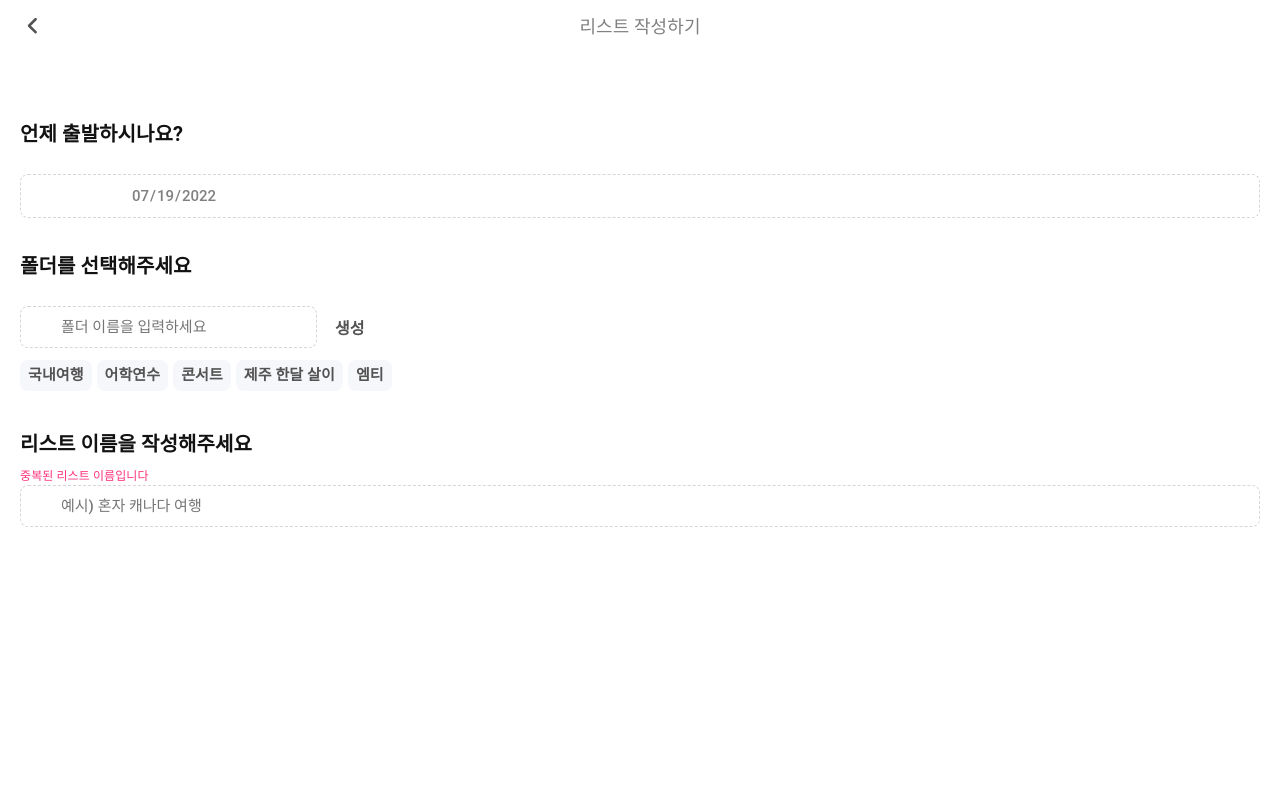
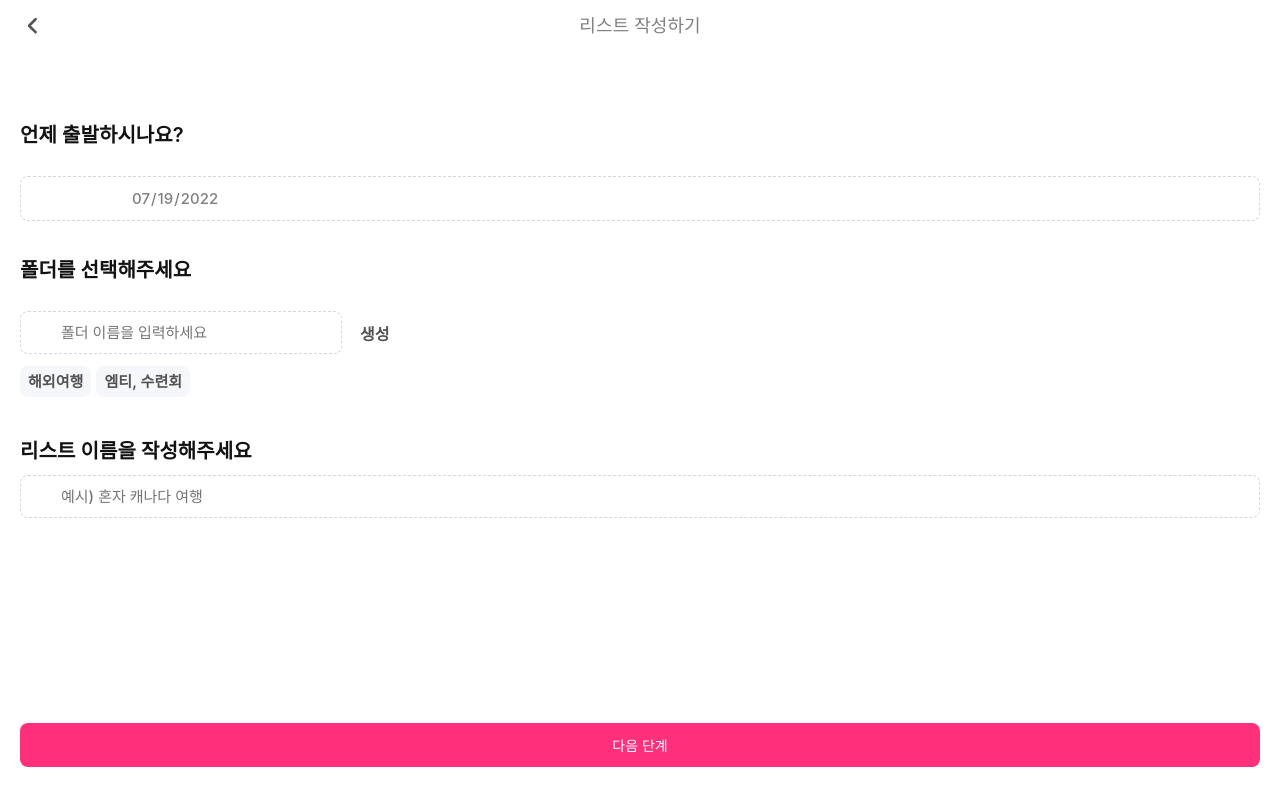
Before and after one commit to Team-Packman/Packman-Client, a Next.js app: page /list-intro in a window 1280 px wide. Built offline with nearby package versions, Linux system fonts and the light colour scheme.

Commit message:
feat/#35 : intro landing 기능 구현

```diff
--- a/pages/components/listIntro/ListIntroLanding.tsx
+++ b/pages/components/listIntro/ListIntroLanding.tsx
@@ -1,20 +1,44 @@
 import React, { useState } from 'react';
+import { useMutation, useQuery } from 'react-query';
 import styled from 'styled-components';
 import Header from '../../../components/common/Header';
+import { AddFolderInput } from '../../../service/folder';
+import { AddPakingListIntroInput } from '../../../service/packingList/alone';
 import { packmanColors } from '../../../styles/color';
+import useAPI from '../../../utils/hooks/useAPI';
 
-function ListIntroLanding() {
+interface ListIntroProps {
+  isAloned: boolean;
+}
+function ListIntroLanding(props: ListIntroProps) {
+  const { isAloned } = props;
+
+  const [date, setDate] = useState<string>('2022-07-16');
   const [folderName, setFolderName] = useState<string>('');
-  const [selectedTagIndex, setSelectedTagIndex] = useState<number>(-1);
-  const [isValidListName, setIsValidName] = useState<boolean>(false);
+  const [selectedTagIndex, setSelectedTagIndex] = useState<{ id: string; index: number }>({
+    id: '',
+    index: -1,
+  });
+  const [listName, setListName] = useState<string>('');
 
-  const tempArr = [
-    { id: '1', title: '국내여행' },
-    { id: '2', title: '어학연수' },
-    { id: '3', title: '콘서트' },
-    { id: '4', title: '제주 한달 살이' },
-    { id: '5', title: '엠티' },
-  ];
+  const getFolders = useAPI((api) => api.folder.getFolders);
+  const addIntroFolder = useAPI((api) => api.packingList.alone.addIntroFolder);
+  const addFolder = useAPI((api) => api.folder.addFolder);
+
+  const { data } = useQuery('folderList', () => getFolders(), {
+    suspense: true,
+  });
+  const { mutate: addIntroMutate, isError } = useMutation(
+    'addIntroFolder',
+    (info: AddPakingListIntroInput) => addIntroFolder(info),
+  );
+  const { mutate: addFolerMutate } = useMutation('addFolderName', (info: AddFolderInput) =>
+    addFolder(info),
+  );
+
+  if (!data) return null;
+
+  const { aloneFolders, togetherFolders } = data.data;
 
   const getTodayDate = () => {
     const current = new Date();
@@ -23,17 +47,29 @@ function ListIntroLanding() {
     return date;
   };
 
-  const handleChange = (e: React.ChangeEvent<HTMLInputElement>) => {
+  const handleFolderNameChange = (e: React.ChangeEvent<HTMLInputElement>) => {
     setFolderName(e.target.value);
   };
 
-  const handleClick = () => {
-    console.log('생성 버튼 클릭', folderName);
+  const handleDateChange = (e: React.ChangeEvent<HTMLInputElement>) => {
+    setDate(e.target.value);
   };
 
-  const handleTagClick = (index: number) => {
-    console.log('tag clicked', index);
-    setSelectedTagIndex(index);
+  const handleListNameChange = (e: React.ChangeEvent<HTMLInputElement>) => {
+    setListName(e.target.value);
+  };
+
+  // 폴더 생성 버튼 클릭
+  const handleAddFolder = () => {
+    addFolerMutate({ title: folderName, isAloned });
+  };
+
+  const handleTagClick = (id: string, index: number) => {
+    setSelectedTagIndex({ id, index });
+  };
+
+  const handleNextButtonClick = () => {
+    addIntroMutate({ departureDate: date, folderId: selectedTagIndex.id, title: listName });
   };
 
   return (
@@ -41,25 +77,36 @@ function ListIntroLanding() {
       <Header back title="리스트 작성하기" />
       <StyledDataContainer>
         <h3>언제 출발하시나요?</h3>
-        <input type="date" defaultValue={getTodayDate()} />
+        <input type="date" onChange={handleDateChange} defaultValue={getTodayDate()} />
       </StyledDataContainer>
       <StyledFolderContainer>
         <h3>폴더를 선택해주세요</h3>
         <div>
+          {/* Todo : folder 이름 입력후, 생성버튼 클릭 시 post 요청과 함께 데이터 변경하는 방법 */}
           <input
             type="text"
-            onChange={handleChange}
+            onChange={handleFolderNameChange}
             placeholder="폴더 이름을 입력하세요"
             maxLength={10}
           />
-          <button onClick={handleClick}>생성</button>
+          <button onClick={handleAddFolder}>생성</button>
         </div>
         <StyledTagContainer>
-          {tempArr.map((v, index) => (
+          {isAloned
+            ? aloneFolders.map((v, index) => (
                 <StyledTag
                   key={v.id}
-              isSelected={index === selectedTagIndex}
-              onClick={() => handleTagClick(index)}
+                  isSelected={index === selectedTagIndex.index}
+                  onClick={() => handleTagClick(v.id, index)}
+                >
+                  {v.title}
+                </StyledTag>
+              ))
+            : togetherFolders.map((v, index) => (
+                <StyledTag
+                  key={v.id}
+                  isSelected={index === selectedTagIndex.index}
+                  onClick={() => handleTagClick(v.id, index)}
                 >
                   {v.title}
                 </StyledTag>
@@ -69,15 +116,18 @@ function ListIntroLanding() {
       <StyledListNameContainer>
         <h3>리스트 이름을 작성해주세요</h3>
         <div>
-          {!isValidListName && <label>중복된 리스트 이름입니다</label>}
+          {isError && <label>중복된 리스트 이름입니다</label>}
           <input
             type="text"
-            onChange={handleChange}
             placeholder="예시) 혼자 캐나다 여행"
             maxLength={12}
+            onChange={handleListNameChange}
           />
         </div>
       </StyledListNameContainer>
+      <StyledButtonContainer>
+        <StyledNextButton onClick={handleNextButtonClick}>다음 단계</StyledNextButton>
+      </StyledButtonContainer>
     </StyledRoot>
   );
 }
@@ -209,3 +259,19 @@ export const StyledListNameContainer = styled.section`
     color: ${packmanColors.pmPink};
   }
 `;
+
+export const StyledButtonContainer = styled.section`
+  position: fixed;
+  bottom: 3.3rem;
+  left: 2rem;
+  width: calc(100% - 4rem);
+`;
+export const StyledNextButton = styled.button`
+  width: 100%;
+  padding: 1.2rem 2.9rem;
+  font-size: 1.4rem;
+  color: ${packmanColors.pmWhite};
+  background: ${packmanColors.pmPink};
+  border: none;
+  border-radius: 8px;
+`;
--- a/service/packingList/alone/mockAPI.ts
+++ b/service/packingList/alone/mockAPI.ts
@@ -1,14 +1,28 @@
-import { fetchPackingListWithFolders } from './../../../utils/axios/packingList/alone/mock';
-import { GetPackingListWithFoldersOutput } from './index';
+import {
+  fetchPackingListIntro,
+  fetchPackingListWithFolders,
+} from './../../../utils/axios/packingList/alone/mock';
+import {
+  AddPackingListIntroOutput,
+  AddPakingListIntroInput,
+  GetPackingListWithFoldersOutput,
+} from './index';
 import { AxiosInstance } from 'axios';
 import withAuth from '../../../utils/axios/withAuth';
 
 export interface AloneAPI {
-  alone: { getPackingListWithFolders: () => Promise<GetPackingListWithFoldersOutput> };
+  alone: {
+    getPackingListWithFolders: () => Promise<GetPackingListWithFoldersOutput>;
+    addIntroFolder: (info: AddPakingListIntroInput) => Promise<AddPackingListIntroOutput>;
+  };
 }
 
 export const createAloneAPI = (request: AxiosInstance): AloneAPI => {
   return {
-    alone: { getPackingListWithFolders: () => fetchPackingListWithFolders(withAuth(request)) },
+    alone: {
+      getPackingListWithFolders: () => fetchPackingListWithFolders(withAuth(request)),
+      addIntroFolder: (info: AddPakingListIntroInput) =>
+        fetchPackingListIntro(withAuth(request), info),
+    },
   };
 };
--- a/utils/axios/folder/mock.ts
+++ b/utils/axios/folder/mock.ts
@@ -189,7 +189,7 @@ export const fetchRecentPackingList = async (
         data: {
           id: '62bbb80d9d5dc1aa4c3d2839',
           title: '혼자 밀라노 여행',
-          remainDay: 5,
+          remainDay: 10,
           packTotalNum: 20,
           packRemainNum: 3,
           url: '/packingList/alone/62bbb80d9d5dc1aa4c3d2839',
--- a/utils/axios/packingList/alone/mock.ts
+++ b/utils/axios/packingList/alone/mock.ts
@@ -1,4 +1,8 @@
-import { GetPackingListWithFoldersOutput } from './../../../../service/packingList/alone/index';
+import {
+  AddPackingListIntroOutput,
+  AddPakingListIntroInput,
+  GetPackingListWithFoldersOutput,
+} from './../../../../service/packingList/alone/index';
 import { AxiosInstance } from 'axios';
 export const fetchPackingListWithFolders = async (
   request: AxiosInstance,
@@ -46,3 +50,37 @@ export const fetchPackingListWithFolders = async (
     }, 500),
   );
 };
+
+export const fetchPackingListIntro = async (
+  request: AxiosInstance,
+  info: AddPakingListIntroInput,
+): Promise<AddPackingListIntroOutput> => {
+  return new Promise((r) =>
+    setTimeout(() => {
+      r({
+        status: 200,
+        success: true,
+        message: '혼자 패킹리스트 생성 성공',
+        data: {
+          id: '5e4d276f95e376b7976b2003',
+          title: '홍콩 한달 살이',
+          departureDate: '2022.07.11',
+          category: [
+            {
+              id: '5e4d276f95e376b7976b2003',
+              name: '기본',
+              pack: [
+                {
+                  id: '5e4d276f95e376b7976b2003',
+                  name: '기본',
+                  isChecked: false,
+                },
+              ],
+            },
+          ],
+          isSaved: false,
+        },
+      });
+    }, 500),
+  );
+};
```
Also changed, not shown: service/packingList/alone/index.ts (+27 -0 lines). Lines whose indentation alone changed are shown as unchanged.
